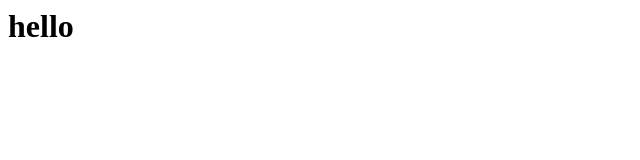
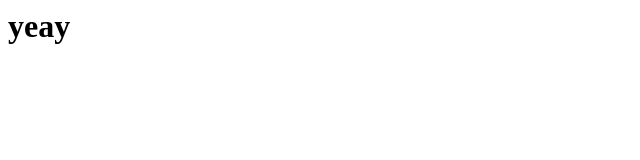
Before and after one commit to Etienne4e/22_08, a plain HTML site: page app/index.html in a window 1280 px wide. Shown: the full height of the page, 0-640 px from the left. Drawn offline with Linux system fonts and the light colour scheme.

Commit message:
third commit

```diff
--- a/app/index.html
+++ b/app/index.html
@@ -1 +1 @@
-<h1>hello</h1>
+<h1>yeay</h1>
```
